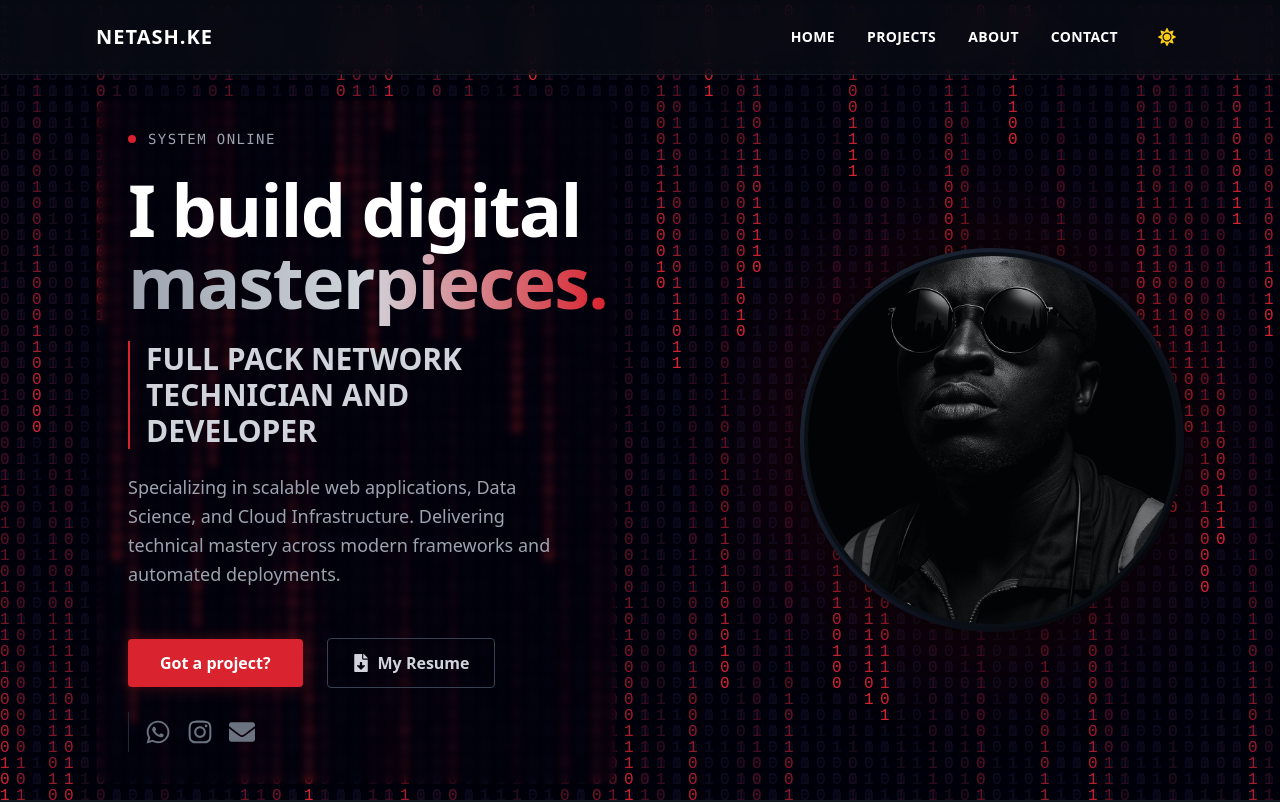
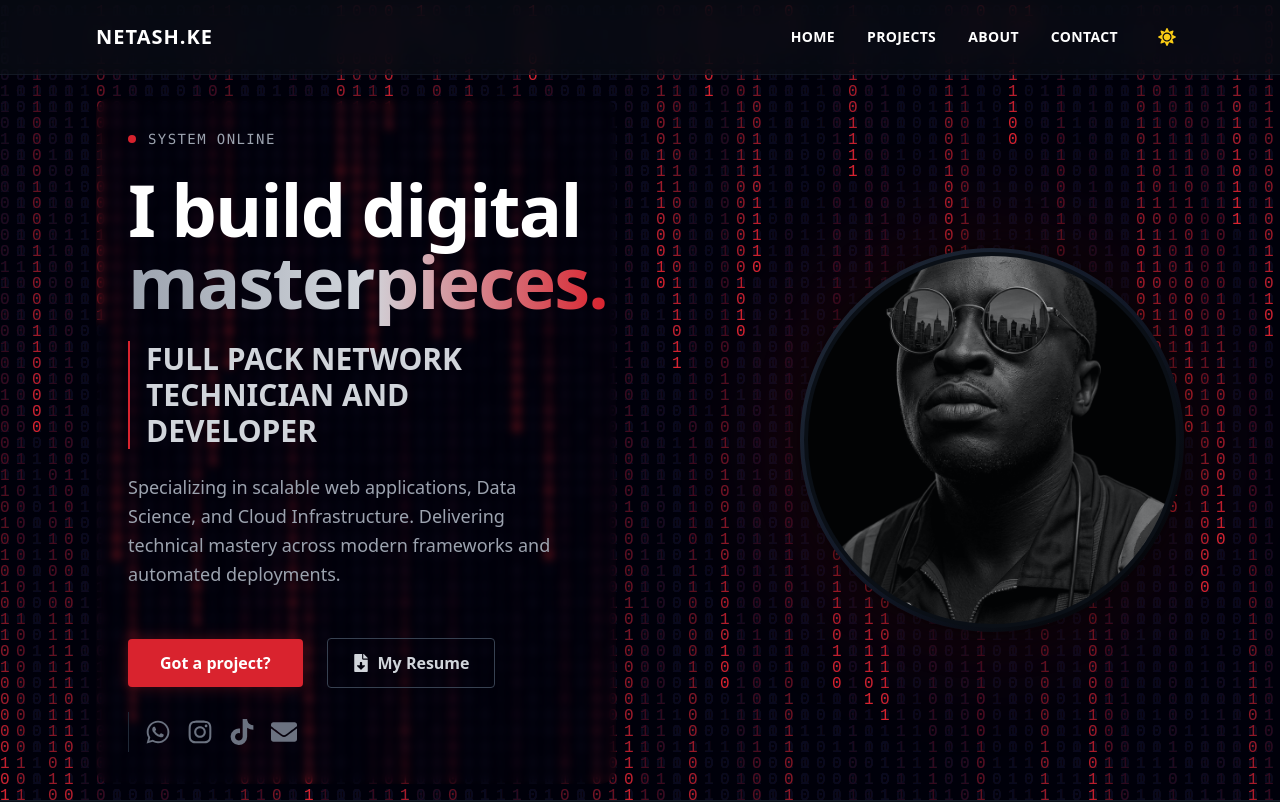
Before and after one commit to CaLLmeeDdY/ashilaka-portfolio-, a React (Vite) app: page / in a window 1280 px wide. Shown: the top 802 px of the page. Built offline with nearby package versions, Linux system fonts and the light colour scheme.

Commit message:
Upgraded profile picture to 3D avatar

```diff
--- a/src/App.jsx
+++ b/src/App.jsx
@@ -1,7 +1,7 @@
 import React, { useState } from 'react';
-// Added FaSun and FaMoon for the Light/Dark toggle
-import { FaInstagram, FaWhatsapp, FaEnvelope, FaFileDownload, FaSun, FaMoon } from 'react-icons/fa';
-import MatrixBackground from './MatrixBackground'; // Importing your new animation
+// 1. Added FaTiktok to the imports
+import { FaInstagram, FaWhatsapp, FaEnvelope, FaFileDownload, FaSun, FaMoon, FaTiktok } from 'react-icons/fa';
+import MatrixBackground from './MatrixBackground';
 
 // ==========================================================
 // 🎛️ MASTER CONTROL PANEL
@@ -13,11 +13,13 @@ const profile = {
   buttonText: "Got a project?",
   resumeText: "My Resume",
   resumeLink: "/ashilaka-resume.pdf",
-  imagePath: "/profile.jpg",
+  imagePath: "/3d-profile.jpg",
   email: "ashilakaedwin@gmail.com",
   phone: "+254 769 058 951",
   whatsapp: "254769058951",
-  instagram: "YOUR_HANDLE"
+  instagram: "netash_254",
+  // 2. Add your TikTok handle here (without the @ symbol)
+  tiktok: "ashilakaeddy054"
 };
 
 const projects = [
@@ -61,9 +63,6 @@ const experience = [
 
 export default function App() {
   const [buttonText, setButtonText] = useState("Send a message");
-
-  // --- THEME STATE ---
-  // Defaults to true (Dark Mode)
   const [isDarkMode, setIsDarkMode] = useState(true);
 
   const handleSubmit = async (event) => {
@@ -88,14 +87,11 @@ export default function App() {
   };
 
   return (
-    // The main wrapper now dynamically switches text colors based on the theme
     <div className={`min-h-screen font-sans pb-24 selection:bg-[#d9232e] selection:text-white scroll-smooth transition-colors duration-500 ${isDarkMode ? 'text-white' : 'text-gray-900'}`}>
 
-      {/* 0. MATRIX BACKGROUND */}
       <MatrixBackground isDarkMode={isDarkMode} />
 
       {/* 1. NAVIGATION */}
-      {/* Background is now highly transparent with a blur so the Matrix shows through */}
       <nav className={`fixed top-0 w-full z-50 backdrop-blur-md border-b transition-colors duration-500 ${isDarkMode ? 'bg-[#0a0f16]/60 border-gray-800/50' : 'bg-white/60 border-gray-200'}`}>
         <div className="flex justify-between items-center py-5 px-8 lg:px-24">
           <div className="text-xl font-bold tracking-wider uppercase">{profile.name}</div>
@@ -106,7 +102,6 @@ export default function App() {
             <a href="#about" className="hover:text-[#d9232e] transition-colors">About</a>
             <a href="#contact" className="hover:text-[#d9232e] transition-colors">Contact</a>
 
-            {/* LIGHT/DARK MODE TOGGLE BUTTON */}
             <button
               onClick={() => setIsDarkMode(!isDarkMode)}
               className="p-2 rounded-full hover:bg-gray-500/20 transition-all duration-300"
@@ -135,7 +130,6 @@ export default function App() {
             {profile.bio}
           </p>
 
-          {/* Action Buttons & Social Links */}
           <div className="flex flex-wrap items-center gap-6 pt-6">
             <a href="#contact" className="relative inline-flex items-center justify-center px-8 py-3 overflow-hidden font-bold text-white bg-[#d9232e] rounded group shadow-[0_0_15px_rgba(217,35,46,0.3)]">
               <span className="absolute w-0 h-0 transition-all duration-500 ease-out bg-white rounded-full group-hover:w-56 group-hover:h-56 opacity-10"></span>
@@ -149,13 +143,17 @@ export default function App() {
 
             {/* Icon Row */}
             <div className={`flex items-center gap-4 border-l pl-4 h-10 ${isDarkMode ? 'border-gray-800 text-gray-500' : 'border-gray-300 text-gray-600'}`}>
-              <a href={`https://wa.me/${profile.whatsapp}`} target="_blank" rel="noopener noreferrer" className="hover:text-green-500 transition-colors">
+              <a href={`https://wa.me/${profile.whatsapp}`} target="_blank" rel="noopener noreferrer" className="hover:text-green-500 transition-colors" aria-label="WhatsApp">
                 <FaWhatsapp size={26} />
               </a>
-              <a href={`https://instagram.com/${profile.instagram}`} target="_blank" rel="noopener noreferrer" className="hover:text-pink-500 transition-colors">
+              <a href={`https://instagram.com/${profile.instagram}`} target="_blank" rel="noopener noreferrer" className="hover:text-pink-500 transition-colors" aria-label="Instagram">
                 <FaInstagram size={26} />
               </a>
-              <a href="#contact" className="hover:text-[#d9232e] transition-colors">
+              {/* 3. TikTok Icon Added Here */}
+              <a href={`https://tiktok.com/@${profile.tiktok}`} target="_blank" rel="noopener noreferrer" className={`transition-colors ${isDarkMode ? 'hover:text-white' : 'hover:text-black'}`} aria-label="TikTok">
+                <FaTiktok size={26} />
+              </a>
+              <a href="#contact" className="hover:text-[#d9232e] transition-colors" aria-label="Contact">
                 <FaEnvelope size={26} />
               </a>
             </div>
```
Also changed, not shown: public/3d-profile.jpg (added), public/profile.jpg (deleted).
